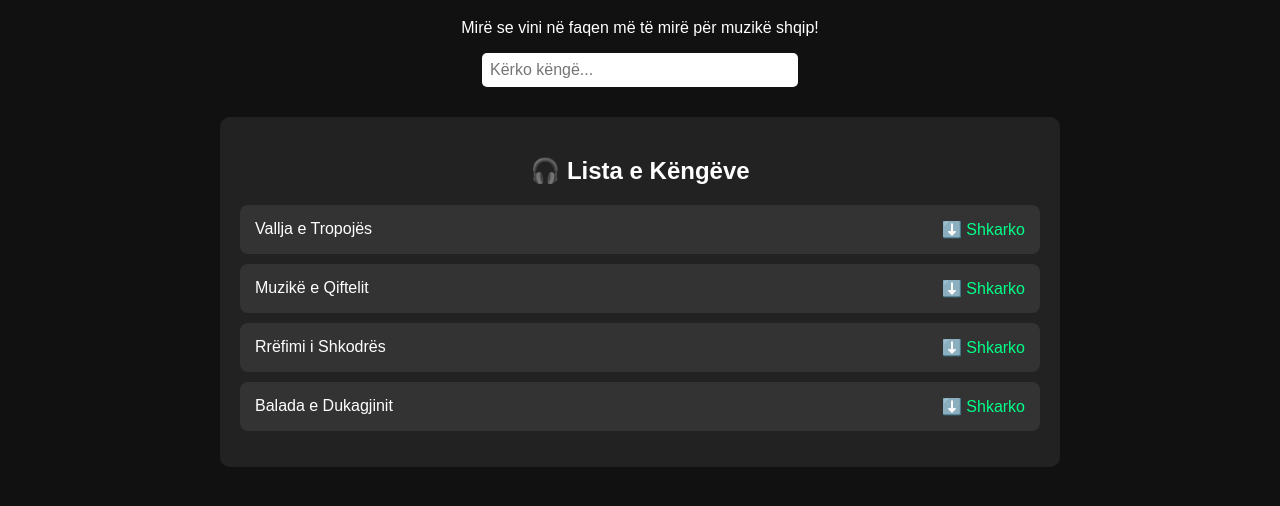
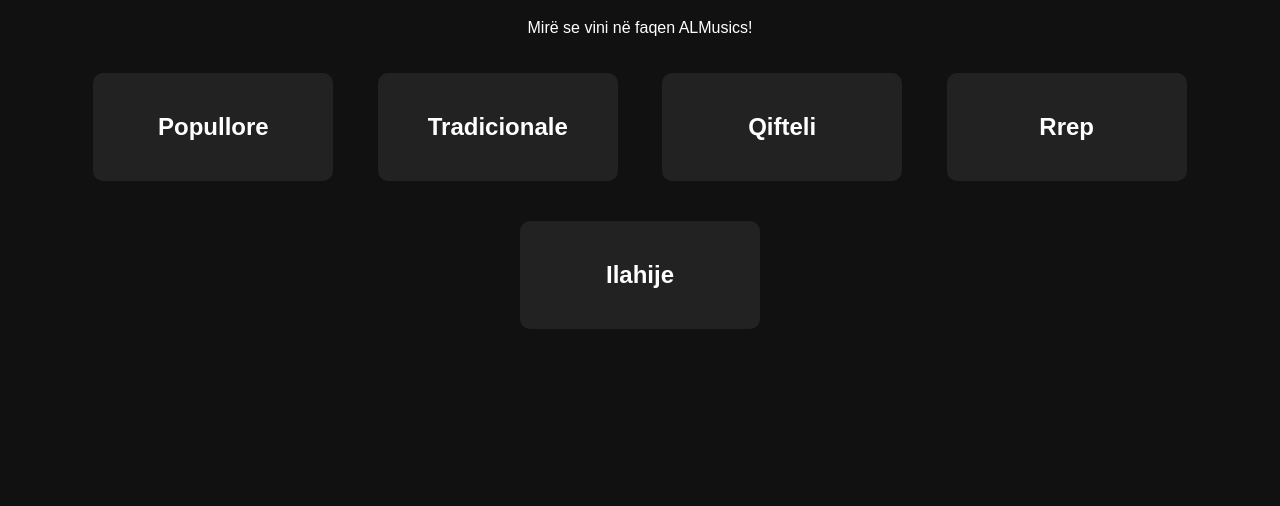
Before and after one commit to Al-Music/Muzik-shqip, a plain HTML site: page Index.html in a window 1280 px wide. Shown: the part 100-606 px from the top of the page. Drawn offline with Linux system fonts and the light colour scheme.

Commit message:
Add files via upload

```diff
--- a/Index.html
+++ b/Index.html
@@ -15,22 +15,28 @@
     h1 {
       color: #00ff88;
     }
-    .search-container {
-      margin-bottom: 20px;
-    }
-    .kategoria {
-      margin: 30px auto;
-      max-width: 800px;
+    .category {
+      margin: 20px;
+      padding: 20px;
       background-color: #222;
       border-radius: 10px;
+      display: inline-block;
+      width: 200px;
+      text-align: center;
+      cursor: pointer;
+    }
+    .category:hover {
+      background-color: #444;
+    }
+    .music-list {
+      display: none;
+      background-color: #333;
       padding: 20px;
+      border-radius: 10px;
+      margin-top: 20px;
     }
-    .muzika-lista {
-      list-style-type: none;
-      padding: 0;
-    }
-    .muzika-item {
-      background-color: #333;
+    .music-item {
+      background-color: #444;
       margin: 10px 0;
       padding: 15px;
       border-radius: 8px;
@@ -38,16 +44,9 @@
       justify-content: space-between;
       align-items: center;
     }
-    .muzika-item a {
+    .music-item a {
       color: #00ff88;
       text-decoration: none;
-    }
-    input[type="text"] {
-      padding: 8px;
-      font-size: 16px;
-      width: 300px;
-      border: none;
-      border-radius: 5px;
     }
     audio {
       margin-top: 10px;
@@ -57,47 +56,86 @@
 </head>
 <body>
   <h1>ALMusics 🎶</h1>
-  <p>Mirë se vini në faqen më të mirë për muzikë shqip!</p>
+  <p>Mirë se vini në faqen ALMusics!</p>
 
-  <!-- Search Bar -->
-  <div class="search-container">
-    <input type="text" id="search" placeholder="Kërko këngë..." onkeyup="searchMusic()">
+  <!-- Kategoritë -->
+  <div class="category" onclick="showMusicList('Popullore')">
+    <h2>Popullore</h2>
+  </div>
+  <div class="category" onclick="showMusicList('Tradicionale')">
+    <h2>Tradicionale</h2>
+  </div>
+  <div class="category" onclick="showMusicList('Qifteli')">
+    <h2>Qifteli</h2>
+  </div>
+  <div class="category" onclick="showMusicList('Rrep')">
+    <h2>Rrep</h2>
+  </div>
+  <div class="category" onclick="showMusicList('Ilahije')">
+    <h2>Ilahije</h2>
   </div>
 
-  <!-- Lista e Muzikës -->
-  <div class="kategoria">
-    <h2>🎧 Lista e Këngëve</h2>
-    <ul class="muzika-lista" id="music-list">
-      <li class="muzika-item" data-title="Vallja e Tropojës">
+  <!-- Lista e muzikës për Popullore -->
+  <div class="music-list" id="Popullore">
+    <h3>Popullore</h3>
+    <div class="music-item">
       <span>Vallja e Tropojës</span>
       <a href="3.Sërish vjen marsi.mp3" download>⬇️ Shkarko</a>
-      </li>
-      <li class="muzika-item" data-title="Muzikë e Qiftelit">
+    </div>
+    <div class="music-item">
+      <span>Vallja e Shkodrës</span>
+      <a href="vallja-shkoder.mp3" download>⬇️ Shkarko</a>
+    </div>
+  </div>
+
+  <!-- Lista e muzikës për Tradicionale -->
+  <div class="music-list" id="Tradicionale">
+    <h3>Tradicionale</h3>
+    <div class="music-item">
       <span>Muzikë e Qiftelit</span>
       <a href="qifteli.mp3" download>⬇️ Shkarko</a>
-      </li>
-      <li class="muzika-item" data-title="Rrëfimi i Shkodrës">
-        <span>Rrëfimi i Shkodrës</span>
-        <a href="rrrefimi.mp3" download>⬇️ Shkarko</a>
-      </li>
-      <li class="muzika-item" data-title="Balada e Dukagjinit">
+    </div>
+    <div class="music-item">
       <span>Balada e Dukagjinit</span>
       <a href="balada.mp3" download>⬇️ Shkarko</a>
-      </li>
-    </ul>
+    </div>
+  </div>
+
+  <!-- Lista e muzikës për Qifteli -->
+  <div class="music-list" id="Qifteli">
+    <h3>Qifteli</h3>
+    <div class="music-item">
+      <span>Qifteli i Pogradecit</span>
+      <a href="qifteli-pogradec.mp3" download>⬇️ Shkarko</a>
+    </div>
+  </div>
+
+  <!-- Lista e muzikës për Rrep -->
+  <div class="music-list" id="Rrep">
+    <h3>Rrep</h3>
+    <div class="music-item">
+      <span>Rrëp i Veriut</span>
+      <a href="rrep-veri.mp3" download>⬇️ Shkarko</a>
+    </div>
+  </div>
+
+  <!-- Lista e muzikës për Ilahije -->
+  <div class="music-list" id="Ilahije">
+    <h3>Ilahije</h3>
+    <div class="music-item">
+      <span>Ilahije për Shpirt</span>
+      <a href="ilahije-shpirt.mp3" download>⬇️ Shkarko</a>
+    </div>
   </div>
 
   <script>
-    function searchMusic() {
-      let input = document.getElementById('search').value.toLowerCase();
-      let items = document.querySelectorAll('.muzika-item');
-
-      items.forEach(item => {
-        let title = item.getAttribute('data-title').toLowerCase();
-        if (title.includes(input)) {
-          item.style.display = 'flex';
+    function showMusicList(category) {
+      let lists = document.querySelectorAll('.music-list');
+      lists.forEach(list => {
+        if (list.id === category) {
+          list.style.display = 'block';
         } else {
-          item.style.display = 'none';
+          list.style.display = 'none';
         }
       });
     }
```
Lines whose indentation alone changed are shown as unchanged.
